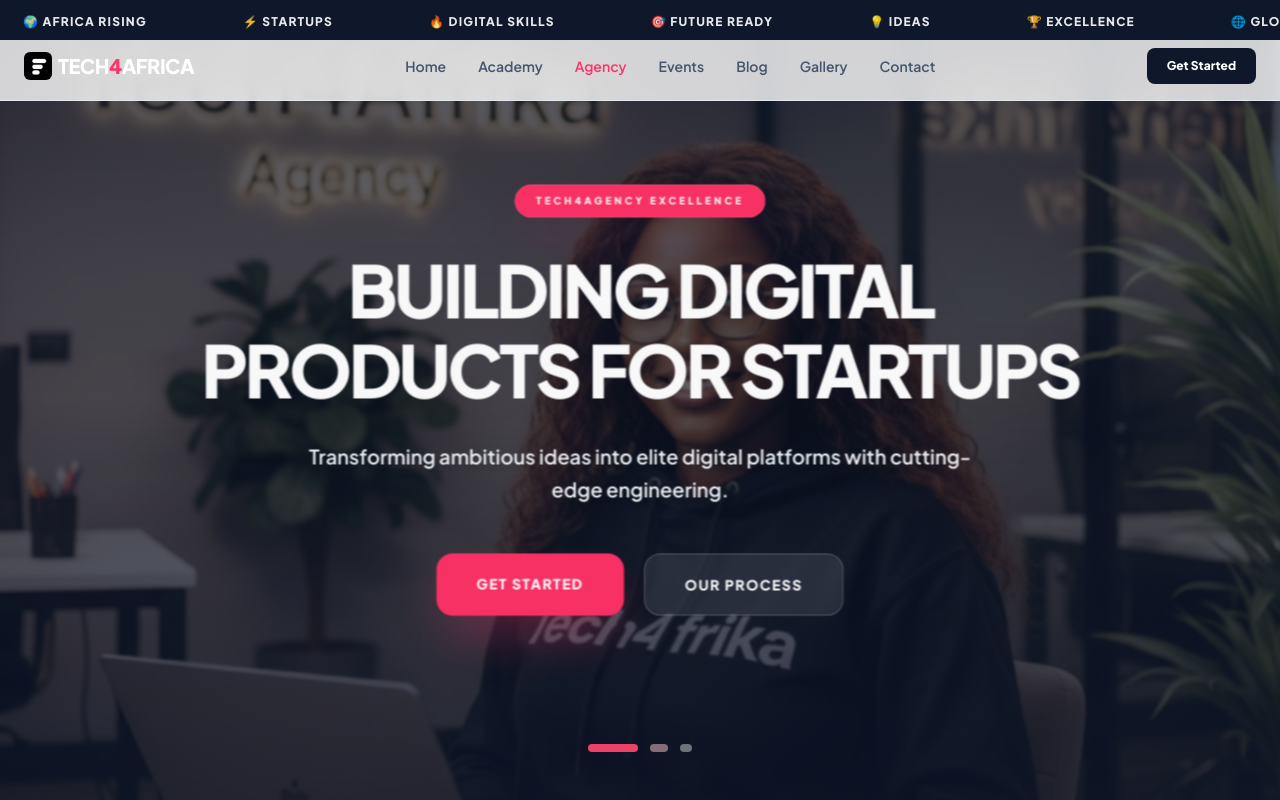
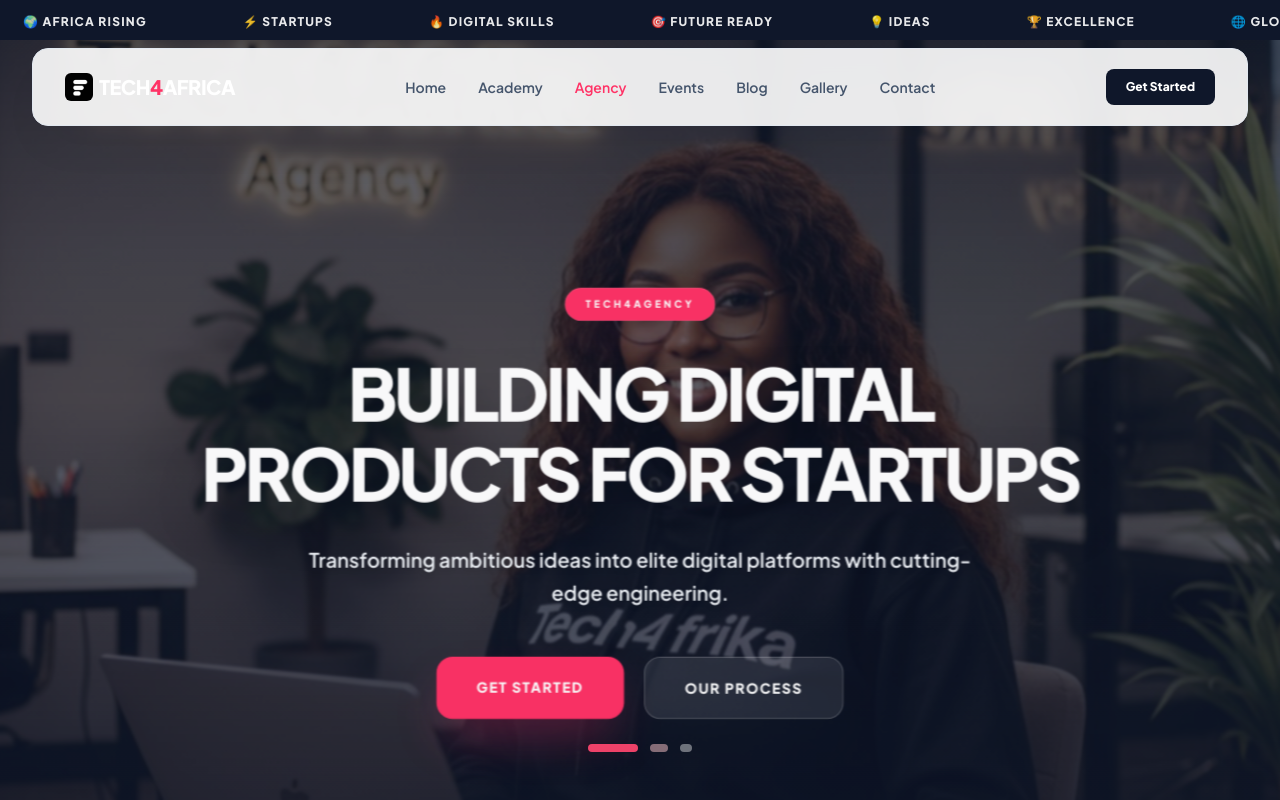
Before and after one commit to Inflimity/tech4africa, a Next.js app: page /agency in a window 1280 px wide. Shown: the top 800 px of the page. Built offline with nearby package versions, Linux system fonts and the light colour scheme.

Commit message:
fix for agency page

```diff
--- a/components/Navbar.tsx
+++ b/components/Navbar.tsx
@@ -23,7 +23,7 @@
 
     return (
         <>
-            <nav className="fixed top-8 w-full z-50 bg-white/80 backdrop-blur-md border-b border-africa-border px-6 py-4 flex justify-between items-center transition-all duration-300">
+            <nav className="fixed top-12 left-1/2 -translate-x-1/2 w-[95%] max-w-7xl z-50 bg-white/90 backdrop-blur-xl border border-africa-border px-8 py-5 flex justify-between items-center rounded-2xl shadow-2xl shadow-africa-midnight/5 transition-all duration-300">
                 <div className="flex items-center">
                     <Link href="/" className="flex items-center gap-1.5 text-xl font-extrabold uppercase tracking-tight">
                         <Image src="/images/favicon.jpeg" alt="Tech4Africa Logo" width={28} height={28} className="rounded-md" />
--- a/components/ui/AgencyHero.tsx
+++ b/components/ui/AgencyHero.tsx
@@ -45,11 +45,11 @@
                     {/* Balanced dark overlay for readability */}
                     <div className="absolute inset-0 bg-africa-midnight/60 backdrop-blur-[1px] bg-gradient-to-b from-africa-midnight/30 via-transparent to-africa-midnight/50" />
 
-                    <div className="absolute inset-0 flex flex-col items-center justify-center text-center px-6">
+                    <div className="absolute inset-0 flex flex-col items-center justify-start text-center px-6 pt-56 md:pt-72">
                         <div className={`max-w-4xl transition-all duration-1000 delay-300 ${index === current ? "translate-y-0 opacity-100" : "translate-y-10 opacity-0"
                             }`}>
                             <span className="inline-block bg-africa-red text-white text-[10px] font-black uppercase tracking-[0.3em] px-5 py-2 rounded-full mb-8 shadow-2xl shadow-africa-red/30 border border-white/10">
-                                Tech4Agency Excellence
+                                Tech4Agency
                             </span>
                             <h1 className="text-4xl md:text-7xl font-black text-white uppercase leading-[1.1] mb-8 tracking-tighter drop-shadow-2xl">
                                 {slide.title}
```
